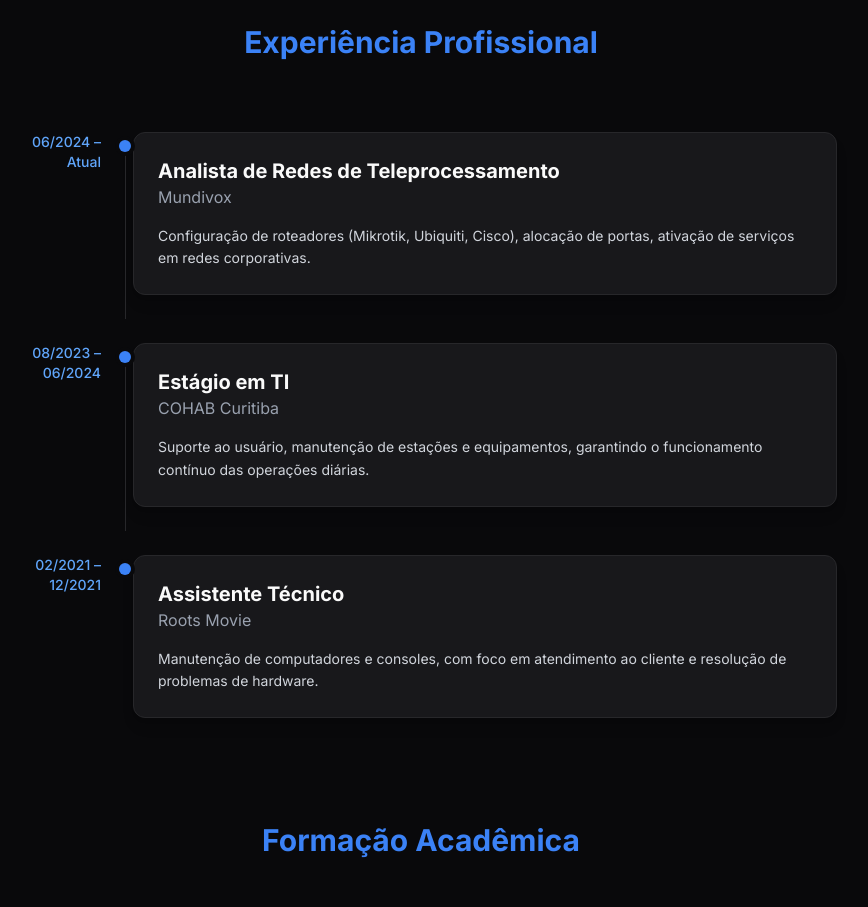
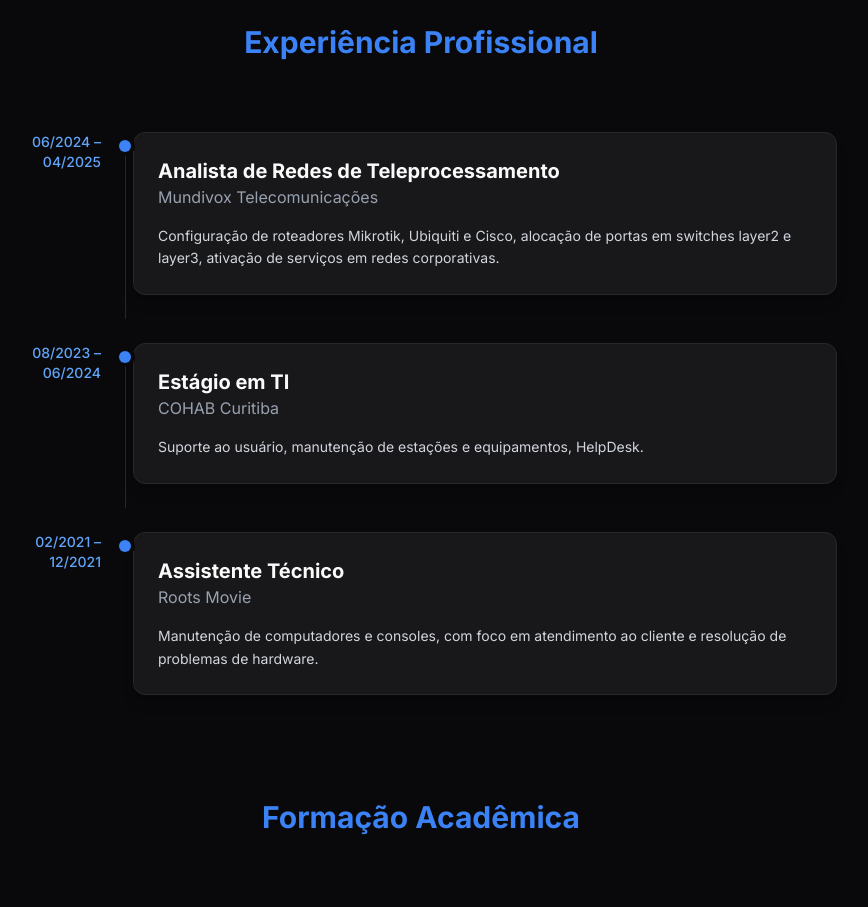
Before and after one commit to feruzin/portfolio, a Next.js app: page / in a window 1280 px wide. Shown: the part 1260-2167 px from the top of the page, without its empty margins (219-1087 px from the left). Built offline with nearby package versions, Linux system fonts and the light colour scheme.

Commit message:
mudando frases

```diff
--- a/src/app/page.tsx
+++ b/src/app/page.tsx
@@ -55,15 +55,15 @@ export default function Home() {
           <div className="mb-20">
             <TimelineItem
               title="Analista de Redes de Teleprocessamento"
-              subtitle="Mundivox"
-              date="06/2024 – Atual"
-              description="Configuração de roteadores (Mikrotik, Ubiquiti, Cisco), alocação de portas, ativação de serviços em redes corporativas."
+              subtitle="Mundivox Telecomunicações"
+              date="06/2024 – 04/2025"
+              description="Configuração de roteadores Mikrotik, Ubiquiti e Cisco, alocação de portas em switches layer2 e layer3, ativação de serviços em redes corporativas."
             />
             <TimelineItem
               title="Estágio em TI"
               subtitle="COHAB Curitiba"
               date="08/2023 – 06/2024"
-              description="Suporte ao usuário, manutenção de estações e equipamentos, garantindo o funcionamento contínuo das operações diárias."
+              description="Suporte ao usuário, manutenção de estações e equipamentos, HelpDesk."
             />
             <TimelineItem
               title="Assistente Técnico"
@@ -149,11 +149,11 @@ export default function Home() {
               (42) 98874-0336
             </a>
             <a href="https://www.linkedin.com/in/felipe-ruzin" target="_blank" rel="noopener noreferrer" className="flex items-center text-gray-300 hover:text-brand-blue transition-colors">
-              <svg className="w-6 h-6 mr-2" fill="currentColor" viewBox="0 0 24 24" xmlns="http://www.w3.org/2000/svg"><path d="M19 0h-14c-2.761 0-5 2.239-5 5v14c0 2.761 2.239 5 5 5h14c2.762 0 5-2.239 5-5v-14c0-2.761-2.238-5-5-5zm-11 19h-3v-11h3v11zm-1.5-12.268c-.966 0-1.75-.79-1.75-1.764s.784-1.764 1.75-1.764 1.75.79 1.75 1.764-.783 1.764-1.75 1.764zm13.5 12.268h-3v-5.604c0-3.368-4-3.113-4 0v5.604h-3v-11h3v1.765c1.396-2.586 7-2.777 7 2.476v6.759z"/></svg>
+              <svg className="w-6 h-6 mr-2" fill="currentColor" viewBox="0 0 24 24" xmlns="http://www.w3.org/2000/svg"><path d="M19 0h-14c-2.761 0-5 2.239-5 5v14c0 2.761 2.239 5 5 5h14c2.762 0 5-2.239 5-5v-14c0-2.761-2.238-5-5-5zm-11 19h-3v-11h3v11zm-1.5-12.268c-.966 0-1.75-.79-1.75-1.764s.784-1.764 1.75-1.764 1.75.79 1.75 1.764-.783 1.764-1.75 1.764zm13.5 12.268h-3v-5.604c0-3.368-4-3.113-4 0v5.604h-3v-11h3v1.765c1.396-2.586 7-2.777 7 2.476v6.759z" /></svg>
               LinkedIn
             </a>
             <a href="https://github.com/feruzin" target="_blank" rel="noopener noreferrer" className="flex items-center text-gray-300 hover:text-brand-blue transition-colors">
-              <svg className="w-6 h-6 mr-2" fill="currentColor" viewBox="0 0 24 24" xmlns="http://www.w3.org/2000/svg"><path d="M12 0c-6.626 0-12 5.373-12 12 0 5.302 3.438 9.8 8.207 11.387.599.111.793-.261.793-.577v-2.234c-3.338.726-4.033-1.416-4.033-1.416-.546-1.387-1.333-1.756-1.333-1.756-1.089-.745.083-.729.083-.729 1.205.084 1.839 1.237 1.839 1.237 1.07 1.834 2.807 1.304 3.492.997.107-.775.418-1.305.762-1.604-2.665-.305-5.467-1.334-5.467-5.931 0-1.311.469-2.381 1.236-3.221-.124-.303-.535-1.524.117-3.176 0 0 1.008-.322 3.301 1.23.957-.266 1.983-.399 3.003-.404 1.02.005 2.047.138 3.006.404 2.291-1.552 3.297-1.23 3.297-1.23.653 1.653.242 2.874.118 3.176.77.84 1.235 1.911 1.235 3.221 0 4.609-2.807 5.624-5.479 5.921.43.372.823 1.102.823 2.222v3.293c0 .319.192.694.801.576 4.765-1.589 8.199-6.086 8.199-11.386 0-6.627-5.373-12-12-12z"/></svg>
+              <svg className="w-6 h-6 mr-2" fill="currentColor" viewBox="0 0 24 24" xmlns="http://www.w3.org/2000/svg"><path d="M12 0c-6.626 0-12 5.373-12 12 0 5.302 3.438 9.8 8.207 11.387.599.111.793-.261.793-.577v-2.234c-3.338.726-4.033-1.416-4.033-1.416-.546-1.387-1.333-1.756-1.333-1.756-1.089-.745.083-.729.083-.729 1.205.084 1.839 1.237 1.839 1.237 1.07 1.834 2.807 1.304 3.492.997.107-.775.418-1.305.762-1.604-2.665-.305-5.467-1.334-5.467-5.931 0-1.311.469-2.381 1.236-3.221-.124-.303-.535-1.524.117-3.176 0 0 1.008-.322 3.301 1.23.957-.266 1.983-.399 3.003-.404 1.02.005 2.047.138 3.006.404 2.291-1.552 3.297-1.23 3.297-1.23.653 1.653.242 2.874.118 3.176.77.84 1.235 1.911 1.235 3.221 0 4.609-2.807 5.624-5.479 5.921.43.372.823 1.102.823 2.222v3.293c0 .319.192.694.801.576 4.765-1.589 8.199-6.086 8.199-11.386 0-6.627-5.373-12-12-12z" /></svg>
               GitHub
             </a>
           </div>
```
